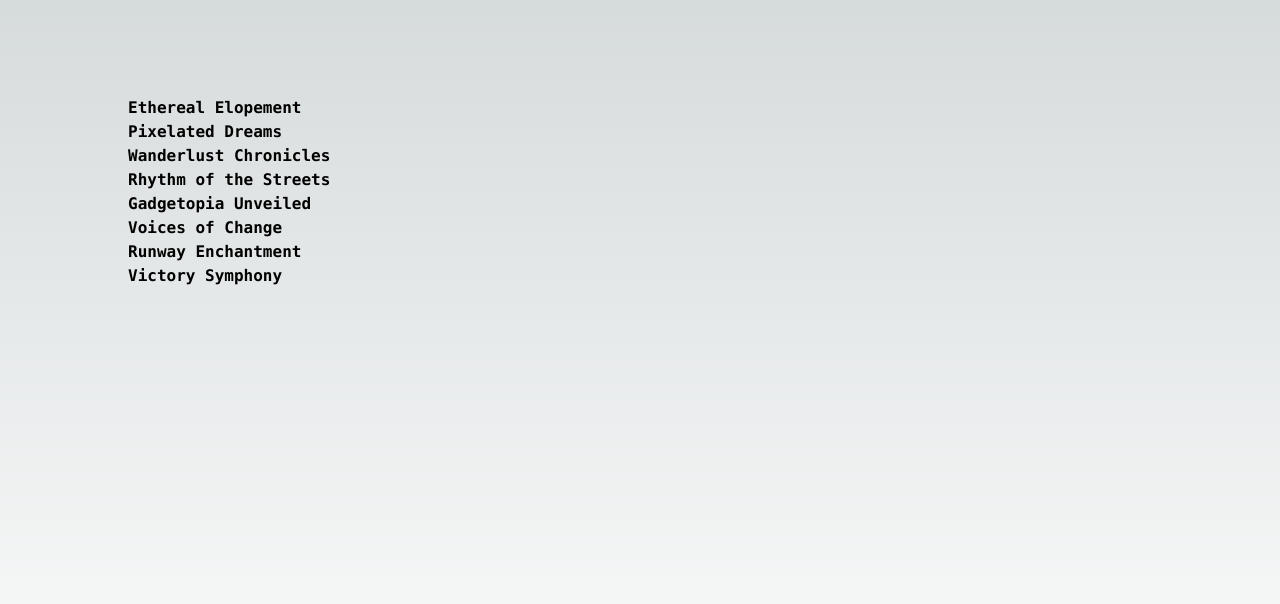
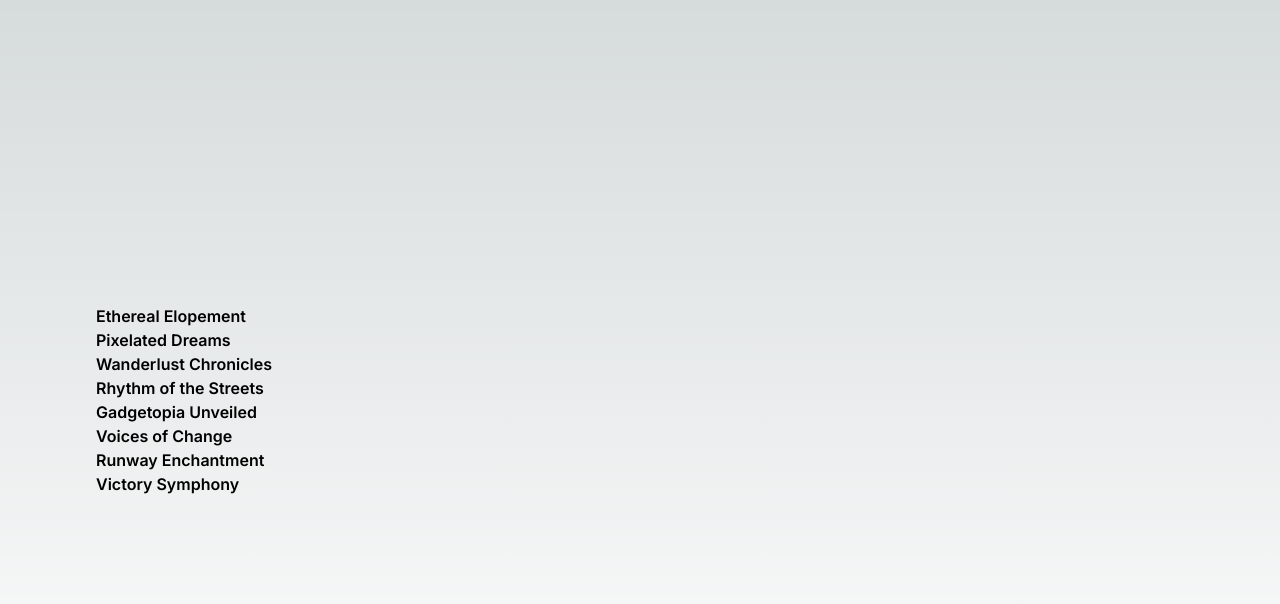
Before and after one commit to HarryFray/seano-portfolio, a Next.js app: page / in a window 1280 px wide. Shown: the top 604 px of the page. Built offline with nearby package versions, Linux system fonts and the light colour scheme.

Commit message:
style clean up

```diff
--- a/src/app/page.tsx
+++ b/src/app/page.tsx
@@ -38,17 +38,17 @@ const VIDEOGRAPHY_PROJECTS = [
 
 const Home = () => {
   return (
-    <main className="flex min-h-screen flex-col items-center justify-between p-24">
-      <div className="z-10 w-full max-w-5xl items-center justify-between font-mono text-sm lg:flex">
-        <div>
+    <main className="flex min-h-screen flex-col items-center justify-center p-24">
+      <div className="w-full items-start justify-start">
+        <div className="w-fit">
           {VIDEOGRAPHY_PROJECTS.map(({ title, path }, i) => {
             return (
               <h2
-                className="text-base font-semibold hover:underline cursor-pointer"
+                className="w-fit text-base font-semibold hover:underline cursor-pointer"
+                key={`${path}${i}`}
                 onClick={() => {
                   alert(`Navigate to ${path}`);
                 }}
-                key={`${path}${i}`}
               >
                 {title}
               </h2>
```
